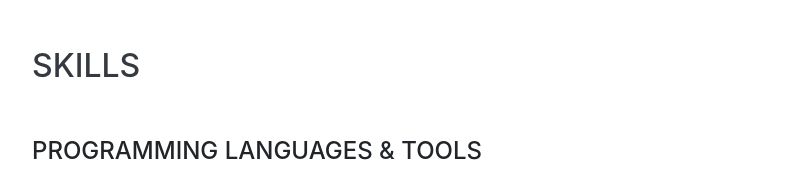
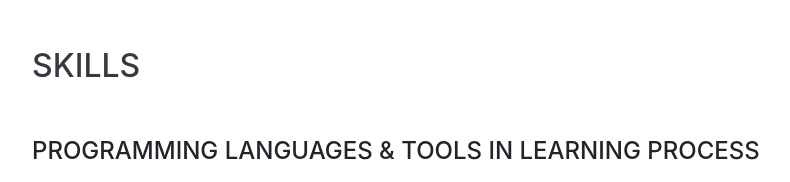
Before and after one commit to eemr3/eemr3.github.io, a website with bundled scripts: page index.html in a window 1280 px wide. Shown: the part 2700-2882 px from the top of the page, without its empty margins (288-1078 px from the left). Built offline with nearby package versions, Linux system fonts and the light colour scheme; a web font is replaced by a local one.

Commit message:
Alteracao na skill
Ateração no subtitulo da sill.

```diff
--- a/index.html
+++ b/index.html
@@ -184,7 +184,7 @@
       <div class="w-100">
         <h2 class="mb-5">Skills</h2>
 
-        <div class="subheading mb-3">Programming Languages &amp; Tools</div>
+        <div class="subheading mb-3">Programming Languages &amp; Tools in learning process</div>
         <ul class="list-inline dev-icons">
           <li class="list-inline-item">
             <i class="fab fa-html5"></i>
```
